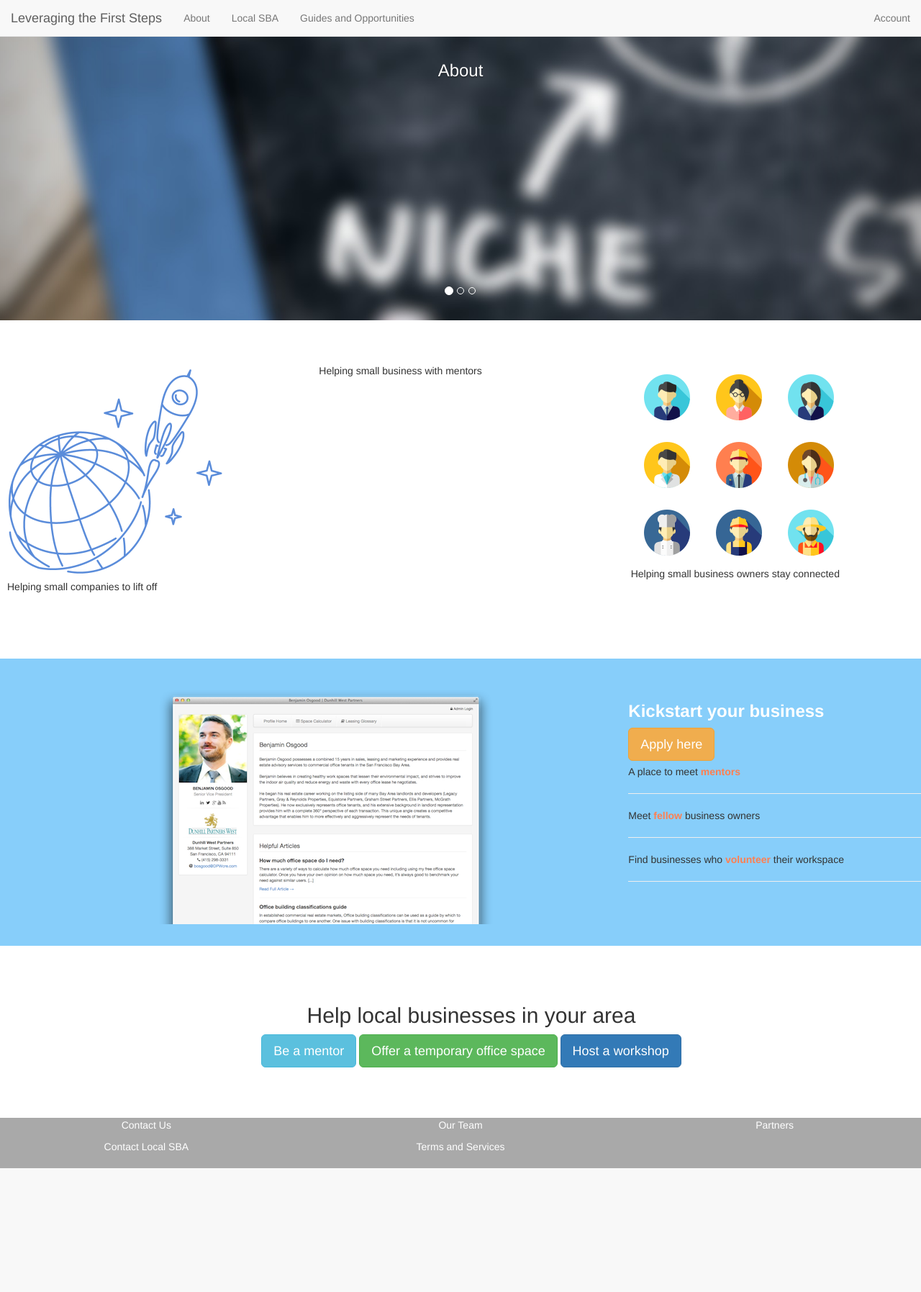
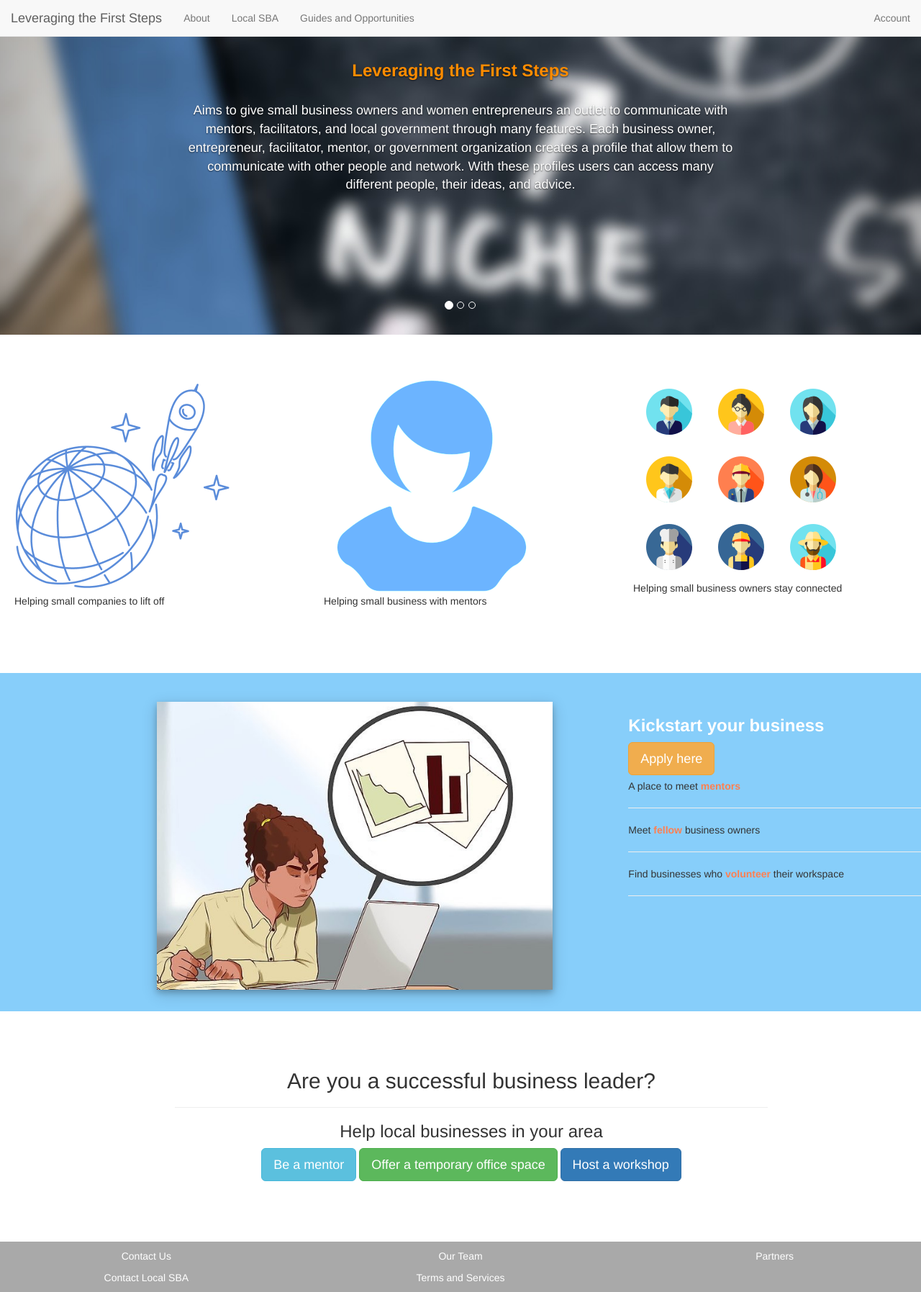
Before and after one commit to jodz959/WomensChallenge, a Django app: page /home/ in a window 1280 px wide. Shown: the whole page at 72% size. Before the commit the page ends 1623 px from the top, so only its background shows below. Run offline with Django 3.2, Linux system fonts and the light colour scheme; some libraries are stand-ins or nearby versions; some web fonts are replaced.

Commit message:
Completed About Page

```diff
--- a/womens_challenge/home/static/css/about.css
+++ b/womens_challenge/home/static/css/about.css
@@ -1,6 +1,6 @@
 .photo {
   width: 100%;
-  height: 400px;
+  height: 420px;
   margin-right: 0;
 
 }
@@ -12,6 +12,15 @@
 
 body {
   margin-top: 45px;
+  overflow-x: hidden;
+}
+.onca {
+  width:200px;
+  height:auto;
+}
+.onca {
+  width:150px;
+  height:auto;
 }
 
 .resize {
@@ -19,14 +28,40 @@ body {
     height: auto;
 }
 
+.plan {
+  width:550px;
+  height:400px;
+  box-shadow: 0 4px 8px 0 rgba(0, 0, 0, 0.2), 0 6px 20px 0 rgba(0, 0, 0, 0.19);
+}
 .resize {
     width: 300px;
     height: auto;
 }
 
+.header {
+  font-style: 22px;
+  color:#FF8C00;
+}
+
+.desc {
+  margin-top: 30px;
+
+  font-size: 18px;
+}
+
+.dimm{
+   width:300px;
+  height:300px;
+  background-color: rgb(31, 41, 173);
+  background-image:url("../images/silluette.png");
+
+  background-blend-mode: hard-light;
+   filter: brightness(9);
+ }
+
 .connect {
     margin-top: 30px;
-    margin-left: 10px;
+    margin-left: 20px;
     padding-top: 30px;
     padding-right: 0px;
     margin-bottom: 20px;
@@ -60,11 +95,13 @@ body {
   padding-left: 20px;
   margin-bottom: 40px;
   padding-bottom: 30px;
+  height: 250px;
 }
 
 
 
 .footer {
+    padding-top: 10px;
     margin-top: 30px;
     left: 0;
     bottom: 0;
--- a/womens_challenge/home/templates/home/index.html
+++ b/womens_challenge/home/templates/home/index.html
@@ -17,21 +17,58 @@
     <div class="item active photo">
       <img src="{% static 'images/header_2.jpg'  %}" alt="Los Angeles">
       <div class="carousel-caption">
-        <h3> About</h3>
+        <h3 class="header"><strong> Leveraging the First Steps</strong></h3>
+        <p class="desc">Aims to give small business owners and women entrepreneurs an outlet to communicate with
+           mentors, facilitators, and local government through many features. Each business owner,
+           entrepreneur, facilitator, mentor, or government organization creates a profile that
+           allow them to communicate with other people and network. With these profiles users
+           can access many different people, their ideas, and advice.</p>
       </div>
     </div>
 
     <div class="item photo">
       <img src="{% static 'images/header_2.jpg'  %}" alt="Chicago">
       <div class="carousel-caption">
-        <h3>Women in Small Business</h3>
+        <h3 class="header">Women in Small Business</h3>
+        <div class="row desc">
+          <div class="col-sm-4">
+            <p class="header"> 3% </p>
+            <hr>
+            <p> of women made up American business owners in <strong> 1997</strong></p>
+          </div>
+          <div class="col-sm-4">
+            <p class="header"> 29% </p>
+            <hr>
+            <p> of women made up American business owners in <strong> 2017, </strong> 2 <strong> decades </strong> later </p>
+          </div>
+          <div class="col-sm-4">
+          <p class="header"> $155,000 </p>
+          <hr>
+          <p> is the average for women, whereas the national average is <strong>$400,000 </strong></p>
+          </div>
+  </div>
+      <p class="desc"><strong>Levereaging the First Steps</strong> provides a place for women especially to ask questions, get answers, tips, and advice when roadblocks arise.</p>
       </div>
     </div>
 
     <div class="item photo">
       <img src="{% static 'images/header_3.jpg'  %}" alt="New York">
       <div class="carousel-caption">
-        <h3> Growth</h3>
+        <h3 class="header"> Growth and Connections</h3>
+        <div class="row desc">
+          <div class="col-sm-4">
+            <img  class="onca" src="{% static 'images/local_government.png' %}">
+            <p> Connecting Local Government</p>
+          </div>
+          <div class="col-sm-4">
+            <img class="onca" src="{% static 'images/owner.png' %}">
+            <p> Providing Mentors and Support</p>
+          </div>
+          <div class="col-sm-4">
+            <img class="onca" src="{% static 'images/trend.png' %}">
+            <p> Increasing Participation and Producing Results </p>
+          </div>
+        </div>
       </div>
     </div>
   </div>
@@ -55,9 +92,7 @@
     <p>Helping small companies to lift off</p>
   </div>
   <div class="col-sm-4">
-  <!-- Image in this div -->
       <div class="resize dimm"></div>
-      <!-- <img class="resize" src="{% static 'images/silluette.png' %}"> -->
       <p>Helping small business with mentors</p>
   </div>
   <div class="col-sm-4">
@@ -71,7 +106,7 @@
   <div class="row">
  <div class="col-sm-2"></div>
  <div class="col-sm-6">
-   <img src="{% static 'images\profile_example.png' %}">
+   <img  class="plan" src="{% static 'images\plan.jpg' %}">
  </div>
  <div class="col-sm-4">
    <div class="career"><h3><strong> Kickstart your business</strong></h3></div>
@@ -90,7 +125,9 @@
   <div class="row">
  <div class="col-sm-2"></div>
  <div class="col-sm-8" align="center">
-   <h2>Help local businesses in your area</h2>
+   <h2> Are you a successful business leader?</p>
+     <hr>
+   <h3>Help local businesses in your area</h3>
       <button  type="button" class="btn btn-info btn-lg"> Be a mentor </button>
        <button  type="button" class="btn btn-success btn-lg"> Offer a temporary office space </button>
         <button  type="button" class="btn btn-primary btn-lg"> Host a workshop</button>
```
Also changed, not shown: womens_challenge/home/static/images/local_government.png (added), womens_challenge/home/static/images/owner.png (added), womens_challenge/home/static/images/plan.jpg (added), womens_challenge/home/static/images/trend.png (added).
